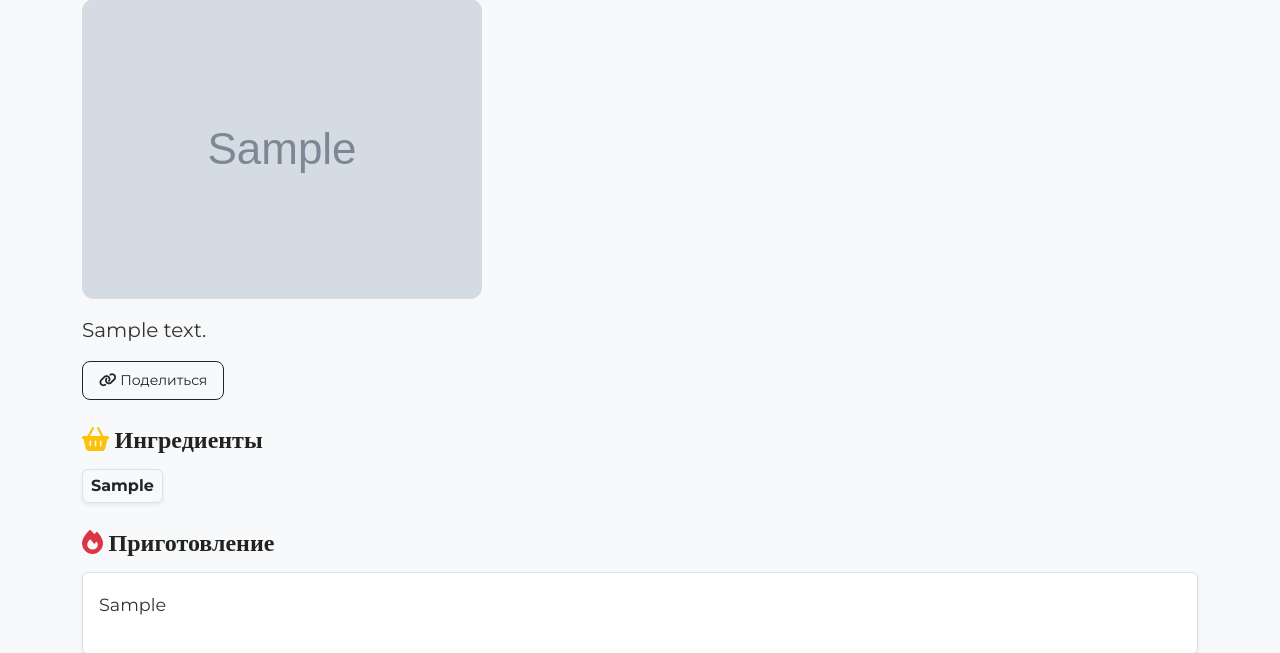
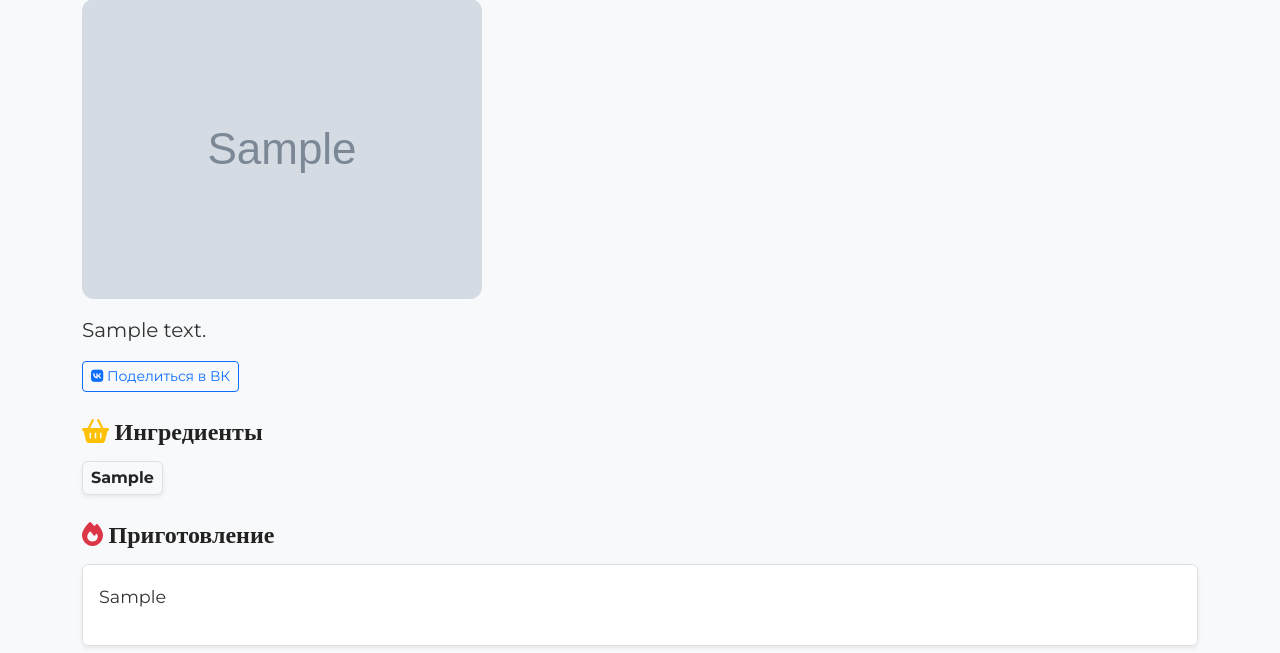
Before and after one commit to void0173/cookbook, a Django app: page /recipe/1/ in a window 1280 px wide. Shown: the part 231-884 px from the top of the page. Run offline with Django 5.2, Linux system fonts and the light colour scheme; tables that the repository leaves empty hold one stand-in row (values such as "Sample post"); grey boxes marked "Sample" are stand-in pictures.

Commit message:
Добавил кнопку Поделиться в ВК

```diff
--- a/templates/recipes/detail.html
+++ b/templates/recipes/detail.html
@@ -25,8 +25,9 @@
     </a>
   {% endif %}
 
-  <button onclick="copyLink()" class="btn btn-outline-dark btn-sm me-2">
-    <i class="fas fa-link"></i> Поделиться
+  <!-- Кнопка Поделиться в ВК -->
+  <button onclick="shareVK()" class="btn btn-outline-primary btn-sm me-2">
+    <i class="fab fa-vk"></i> Поделиться в ВК
   </button>
 
   {% if user == recipe.author or user.is_superuser %}
@@ -106,29 +107,13 @@
   <p class="mb-5"><a href="{% url 'login' %}">Войдите</a>, чтобы оставить комментарий.</p>
 {% endif %}
 
-<!-- Скрипты (Таймер и Поделиться) -->
+<!-- Скрипты (Таймер и Поделиться в ВК) -->
 <script>
-  // 1. Логика для кнопки "Поделиться"
-  function copyLink() {
-    if (navigator.clipboard && window.isSecureContext) {
-      navigator.clipboard.writeText(window.location.href).then(() => {
-        alert('Ссылка на рецепт скопирована! Можете отправить её другу.');
-      }).catch(err => {
-        alert('Не удалось скопировать. Скопируйте вручную: ' + window.location.href);
-      });
-    } else {
-      const textArea = document.createElement("textarea");
-      textArea.value = window.location.href;
-      document.body.appendChild(textArea);
-      textArea.select();
-      try {
-        document.execCommand('copy');
-        alert('Ссылка на рецепт скопирована! Можете отправить её другу.');
-      } catch (err) {
-        alert('Не удалось скопировать. Скопируйте вручную: ' + window.location.href);
-      }
-      document.body.removeChild(textArea);
-    }
+  // 1. Логика для кнопки "Поделиться в ВК"
+  function shareVK() {
+    var url = encodeURIComponent(window.location.href);
+    var title = encodeURIComponent("{{ recipe.title }} - Рецепт на Кулинарной книге");
+    window.open('https://vk.com/share.php?url=' + url + '&title=' + title, '_blank', 'width=600,height=400');
   }
 
   // 2. Логика для Таймера
```
